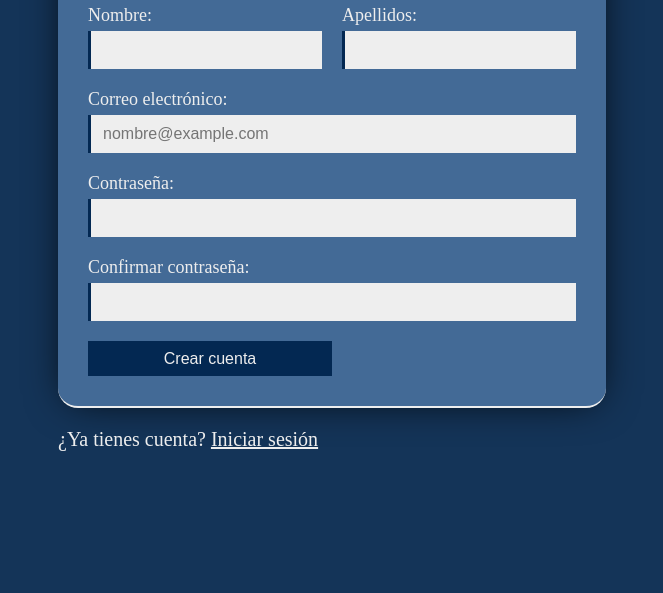
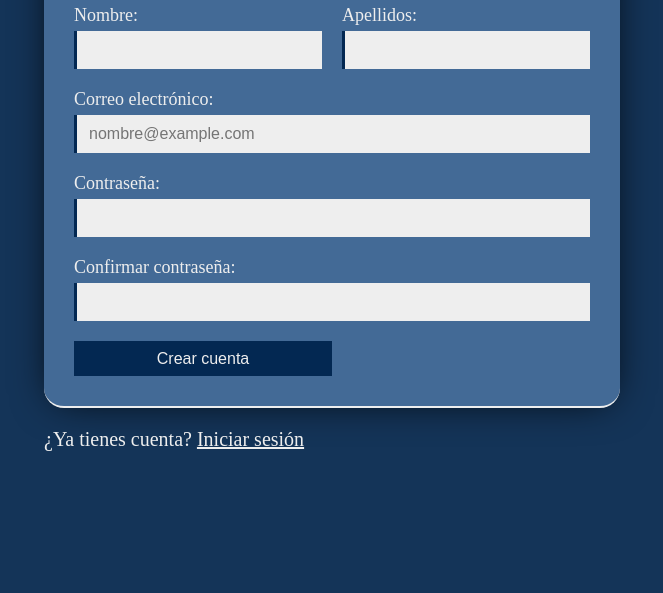
Before and after one commit to mateibl/git-practica, a plain HTML site: page index.html in a window 1280 px wide. Shown: the part 207-800 px from the top of the page, without its empty margins (308-971 px from the left). Drawn offline with Linux system fonts and the light colour scheme.

Commit message:
Change width and max-width on main container

```diff
--- a/style.css
+++ b/style.css
@@ -10,6 +10,11 @@ body {
     justify-content: center;
     align-items: center;
     min-height: 100vh;
+}
+
+main {
+    width: 100%;
+    max-width: 36rem;
 }
 
 .form {
@@ -32,7 +37,6 @@ body {
 
 .form__row {
     display: grid;
-    flex-direction: column;
     gap: 20px;
 }
 
@@ -85,12 +89,10 @@ body {
 
 @media screen and (min-width: 768px) {
     .form {
-        max-width: 60vw;
         padding: 30px;
     }
 
     .form__row {
-        display: grid;
         grid-template-columns: repeat(2, 1fr);
     }
 
```
